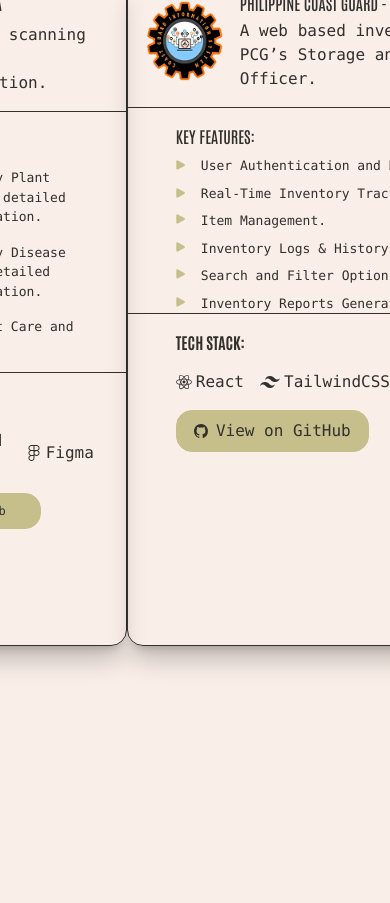
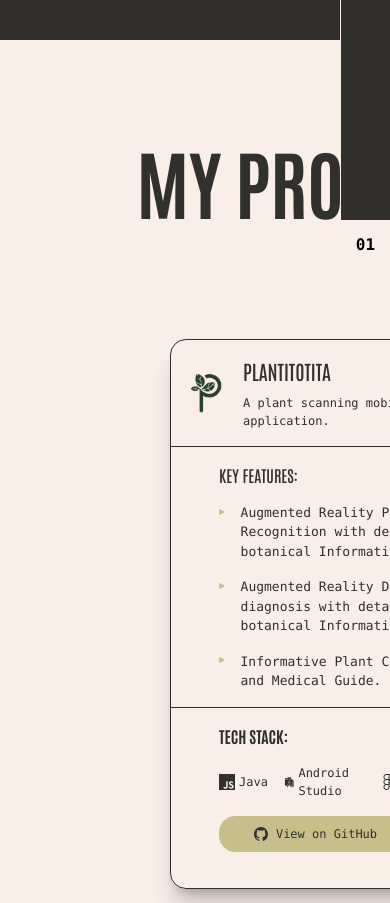
Before and after one commit to JaeYangLee/my-portfolio-website, a React (Vite) app: page / in a window 390 px wide. Shown: the part 1040-1943 px from the top of the page. Built offline with nearby package versions, Linux system fonts and the light colour scheme.

Commit message:
Fixed Responsive Design On Mobile Screen

```diff
--- a/src/components/MyPortfolioPcgInventorySystemCard.jsx
+++ b/src/components/MyPortfolioPcgInventorySystemCard.jsx
@@ -7,26 +7,30 @@
   };
   return (
     <>
-      <div className="lg:m-0 md:ml-2 lg:w-[432px] lg:h-[550px] md:w-[370px] md:h-[560px] border border-[#31302D] shadow-xl/20 rounded-2xl text-[#31302D]">
+      <div className="ml-1 lg:m-0 md:ml-2 w-[294px] h-[612px] lg:w-[432px] lg:h-[550px] md:w-[370px] md:h-[560px] border border-[#31302D] shadow-xl/20 rounded-2xl text-[#31302D]">
         <header className="flex flex-row items-center justify-center gap-4 p-4 ">
-          <img src={CGISLogo} alt="CGIS-logo" className="w-[80px]" />
+          <img
+            src={CGISLogo}
+            alt="CGIS-logo"
+            className="w-[40px] lg:w-[80px] md:w-[68px]"
+          />
           <div className="flex flex-col gap-1">
-            <h1 className="font-medium font-antonio lg:text-[16px] md:text-[12px]">
+            <h1 className="font-medium font-antonio text-[16px] lg:text-[16px] md:text-[12px]">
               PHILIPPINE COAST GUARD - CGWCEISC INVENTORY SYSTEM
             </h1>
 
-            <p className="font-mono lg:text-[10px] md:text-[8px] font-light">
+            <p className="font-mono text-[8px] lg:text-[10px] md:text-[8px] font-light">
               A web based inventory system for PCG’s Storage and Accountability
               Officer.
             </p>
           </div>
         </header>
         <hr />
-        <div className="flex flex-col pl-12 pr-8 mt-4 lg:mb-4 md:mb-13">
+        <div className="flex flex-col pl-12 pr-8 mt-4 mb-4 lg:mb-4 md:mb-13">
           <h2 className="font-medium font-antonio lg:text-[24px] md:text-[20px]">
             KEY FEATURES:
           </h2>
-          <ul className="flex flex-col gap-2 pt-2">
+          <ul className="flex flex-col gap-2 p-0 pt-4 ">
             <div className="flex flex-row gap-4">
               <svg
                 xmlns="http://www.w3.org/2000/svg"
@@ -42,7 +46,7 @@
                   fill="#C6BF8B"
                 />
               </svg>
-              <li className="font-mono text-[13px]">
+              <li className="font-mono text-[11px] lg:text-[13px]">
                 User Authentication and Roles.
               </li>
             </div>
@@ -61,7 +65,7 @@
                   fill="#C6BF8B"
                 />
               </svg>
-              <li className="font-mono text-[13px]">
+              <li className="font-mono text-[11px] lg:text-[13px]">
                 Real-Time Inventory Tracking.
               </li>
             </div>
@@ -80,7 +84,9 @@
                   fill="#C6BF8B"
                 />
               </svg>
-              <li className="font-mono text-[13px]">Item Management.</li>
+              <li className="font-mono text-[11px] lg:text-[13px]">
+                Item Management.
+              </li>
             </div>
             <div className="flex flex-row gap-4">
               <svg
@@ -97,7 +103,7 @@
                   fill="#C6BF8B"
                 />
               </svg>
-              <li className="font-mono text-[13px]">
+              <li className="font-mono text-[11px] lg:text-[13px]">
                 Inventory Logs & History.
               </li>
             </div>
@@ -116,7 +122,7 @@
                   fill="#C6BF8B"
                 />
               </svg>
-              <li className="font-mono text-[13px]">
+              <li className="font-mono text-[11px] lg:text-[13px]">
                 Search and Filter Options.
               </li>
             </div>
@@ -135,7 +141,7 @@
                   fill="#C6BF8B"
                 />
               </svg>
-              <li className="font-mono text-[13px]">
+              <li className="font-mono text-[11px] lg:text-[13px]">
                 Inventory Reports Generation.
               </li>
             </div>
@@ -146,7 +152,7 @@
           <h2 className="font-bold font-antonio lg:text-[20px] md:text-[16px]">
             TECH STACK:
           </h2>
-          <div className="flex flex-row items-center justify-center gap-4 font-mono lg:text-[16px] md:text-[12px]">
+          <div className="flex flex-col lg:flex-row md:flex-row items-center justify-center gap-4 font-mono text-[12px] lg:text-[16px] md:text-[12px]">
             <div className="flex flex-row items-center justify-center gap-1">
               <svg
                 xmlns="http://www.w3.org/2000/svg"
@@ -215,7 +221,7 @@
               <p>Figma</p>
             </div>
           </div>
-          <div className="lg:pt-8 md:pt-4 flex flex-row items-start justify-start gap-4 font-mono lg:text-[12px] md:text-[12px]">
+          <div className=" lg:pt-4 md:pt-4 flex flex-row items-start justify-start gap-4 font-mono text-[12px] lg:text-[12px] md:text-[12px]">
             <button
               className="w-[193px] flex flex-row items-center justify-center gap-2 p-2 border rounded-2xl border-[#C6BF8B] bg-[#C6BF8B] transition-transform ease-in transform duration-300 hover:cursor-pointer hover:bg-[#a49e6d] active:bg-[#726c42] active:text-[#F9EEE8]"
               onClick={handlePcgInventorySystemClick}
--- a/src/components/MyPortfolioPlantitotitaCard.jsx
+++ b/src/components/MyPortfolioPlantitotitaCard.jsx
@@ -7,18 +7,18 @@
   };
   return (
     <>
-      <div className="lg:m-0 md:ml-1 lg:w-[400px] lg:h-[550px] md:w-[370px] md:h-[560px] border border-[#31302D] shadow-xl/20 rounded-2xl  text-[#31302D]">
+      <div className="lg:m-0 md:ml-1 w-[300px] h-[550px] lg:w-[400px] lg:h-[550px] md:w-[370px] md:h-[560px] border border-[#31302D] shadow-xl/20 rounded-2xl  text-[#31302D]">
         <header className="flex flex-row items-center justify-center gap-4 p-4 ">
           <img
             src={plantitotitaLogo}
             alt="plantitotita-logo"
-            className="lg:w-[80px] md:w-[68px]"
+            className="w-[40px] lg:w-[80px] md:w-[68px]"
           />
           <div className="flex flex-col gap-2">
-            <h1 className="font-medium font-antonio lg:text-[32px] md:text-[24px]">
+            <h1 className="font-medium font-antonio text-[20px] lg:text-[32px] md:text-[24px]">
               PLANTITOTITA
             </h1>
-            <p className="font-mono lg:text-[12px] md:text-[12px] font-light">
+            <p className="font-mono lg:text-[12px] text-[12px] md:text-[12px] font-light">
               A plant scanning mobile application.
             </p>
           </div>
@@ -95,7 +95,7 @@
           <h2 className="font-bold font-antonio lg:text-[20px] md:text-[16px]">
             TECH STACK:
           </h2>
-          <div className="flex flex-row items-center justify-center gap-4 font-mono lg:text-[16px] md:text-[12px]">
+          <div className="flex flex-row items-center justify-center gap-4 font-mono text-[12px] lg:text-[16px] md:text-[12px]">
             <div className="flex flex-row items-center justify-center gap-1">
               <svg
                 xmlns="http://www.w3.org/2000/svg"
--- a/src/pages/MyPortfolioPageFive.jsx
+++ b/src/pages/MyPortfolioPageFive.jsx
@@ -17,21 +17,21 @@
   };
   return (
     <>
-      <div className="lg:w-screen lg:h-screen md:min-w-[850px] md:min-h-[768px] flex flex-col justify-center items-center grid-cols-5 grid-rows-5 gap-4 bg-[#31302D] font-antonio">
+      <div className="w-[640px] min-h-[1080px] lg:w-screen lg:h-screen md:min-w-[850px] md:min-h-[768px] flex flex-col justify-center items-center grid-cols-5 grid-rows-5 gap-4 bg-[#31302D] font-antonio">
         <div className="col-span-3 col-start-2 row-start-2">
-          <p className="lg:text-[100px] md:text-[65px] text-[#C6BF8B] font-black">
+          <p className="text-[44px] lg:text-[100px] md:text-[65px] text-[#C6BF8B] font-black">
             YOU CAN ALWAYS CONTACT ME!
           </p>
         </div>
         <div className="col-span-3 col-start-2 row-start-3">
-          <p className="text-[#F9EEE8] lg:text-[20px] md:text-[12px] text-center font-mono">
+          <p className="text-[#F9EEE8] text-[16px] lg:text-[20px] md:text-[12px] text-center font-mono">
             I am always open to new opportunities.
           </p>
-          <p className="text-[#F9EEE8] lg:text-[20px] md:text-[12px] text-center font-mono">
+          <p className="text-[#F9EEE8] text-[16px] lg:text-[20px] md:text-[12px] text-center font-mono">
             Whether you have a question or just want to say hello, feel free to
             get in touch.
           </p>
-          <p className="text-[#F9EEE8] lg:text-[20px] md:text-[12px] text-center font-mono">
+          <p className="text-[#F9EEE8] text-[16px] lg:text-[20px] md:text-[12px] text-center font-mono">
             I look forward to connecting with you!
           </p>
         </div>
--- a/src/pages/MyPortfolioPageThree.jsx
+++ b/src/pages/MyPortfolioPageThree.jsx
@@ -1,9 +1,9 @@
 function MyPortfolioPageThree() {
   return (
     <>
-      <div className="lg:w-screen lg:h-screen md:min-w-[850px] md:min-h-[768px] grid grid-cols-5 grid-rows-5 gap-4 bg-[#F9EEE8] text-[#31302D]">
+      <div className="w-[640px] min-h-[1080px] lg:w-screen lg:h-screen md:min-w-[850px] md:min-h-[768px] grid grid-cols-5 grid-rows-5 gap-4 bg-[#F9EEE8] text-[#31302D]">
         <div className="col-span-3 col-start-2 row-span-3 row-start-2">
-          <h1 className="font-antonio font-bold lg:text-[100px] md:text-[92px] ">
+          <h1 className="font-antonio font-bold text-[80px] lg:text-[100px] md:text-[92px] ">
             ABOUT ME
           </h1>
           <p className="font-mono lg:text-[16px] md:text-[12px]">
--- a/src/pages/MyPortfolioPageTwo.jsx
+++ b/src/pages/MyPortfolioPageTwo.jsx
@@ -6,13 +6,13 @@
 function MyPortfolioPageTwo() {
   return (
     <>
-      <div className="w-[100vw] h-screen lg:min-w-full lg:min-h-screen md:min-w-[850px] md:min-h-[768px] grid grid-cols-5 grid-rows-5 gap-4 bg-[#F9EEE8]">
+      <div className="w-[640px] min-h-[1080px] lg:min-w-full lg:min-h-screen md:min-w-[850px] md:min-h-[768px] grid grid-cols-5 grid-rows-5 gap-4 bg-[#F9EEE8]">
         <div className="flex items-center justify-center col-span-3 col-start-2">
-          <h1 className="font-antonio font-bold lg:text-[65px] md:text-[55px] text-[#31302D]">
+          <h1 className="font-antonio font-bold text-[76px] lg:text-[65px] md:text-[55px] text-[#31302D]">
             MY PROJECTS
           </h1>
         </div>
-        <div className="flex flex-row justify-center col-span-5 row-span-4 row-start-2 lg:gap-8 md:gap-0">
+        <div className="flex flex-col items-center justify-center col-span-5 row-span-4 row-start-2 gap-4 lg:flex-row md:flex-row lg:gap-8 md:gap-4">
           <MyPortfolioPlantitotitaCard />
           <MyPortfolioPcgInventorySystemCard />
         </div>
```
Also changed, not shown: src/components/MyPortfolioSideBar1.jsx (+4 -4 lines), src/pages/MyPortfolioPageFour.jsx (+16 -16 lines), src/pages/MyPortfolioPageOne.jsx (+4 -4 lines).
